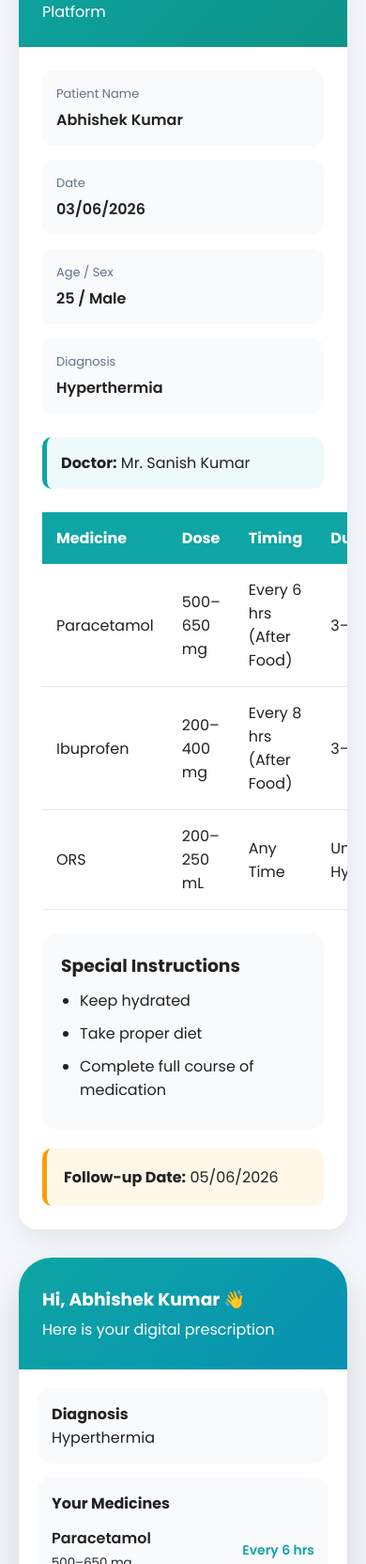
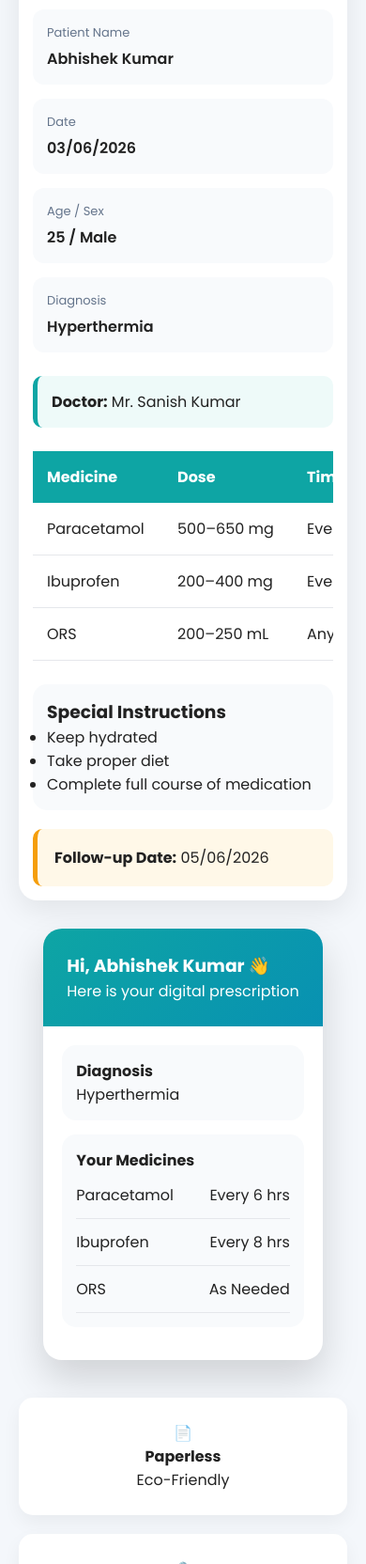
Before and after one commit to ankitbungla20-student/Patient-Data, a plain HTML site: page index.html in a window 390 px wide. Shown: the part 336-2000 px from the top of the page at 94% size. Drawn offline with Linux system fonts and the light colour scheme.

Commit message:
Add files via upload
added

```diff
--- a/index.html
+++ b/index.html
@@ -4,452 +4,80 @@
 <meta charset="UTF-8">
 <meta name="viewport" content="width=device-width, initial-scale=1.0">
 <title>Smart Digital Prescription</title>
-
 <link href="https://fonts.googleapis.com/css2?family=Poppins:wght@300;400;500;600;700&display=swap" rel="stylesheet">
-
 <style>
-*{
-    margin:0;
-    padding:0;
-    box-sizing:border-box;
-    font-family:'Poppins',sans-serif;
-}
-
-body{
-    background:#f4f7fb;
-    color:#222;
-}
-
-.container{
-    max-width:1400px;
-    margin:auto;
-    padding:40px 20px;
-}
-
-.header{
-    text-align:center;
-    margin-bottom:40px;
-}
-
-.header h1{
-    font-size:3rem;
-    color:#0d2342;
-    letter-spacing:1px;
-}
-
-.header p{
-    color:#666;
-    font-size:1.1rem;
-}
-
-.main{
-    display:grid;
-    grid-template-columns:1.2fr 0.8fr;
-    gap:30px;
-}
-
-.card{
-    background:white;
-    border-radius:20px;
-    box-shadow:0 10px 30px rgba(0,0,0,0.08);
-    overflow:hidden;
-}
-
-.prescription-header{
-    background:linear-gradient(135deg,#0ea5a4,#0d9488);
-    color:white;
-    padding:25px;
-}
-
-.clinic{
-    display:flex;
-    justify-content:space-between;
-    align-items:center;
-}
-
-.clinic h2{
-    font-size:1.7rem;
-}
-
-.badge{
-    background:white;
-    color:#0f766e;
-    padding:10px 16px;
-    border-radius:12px;
-    font-weight:600;
-}
-
-.section{
-    padding:25px;
-}
-
-.info-grid{
-    display:grid;
-    grid-template-columns:repeat(2,1fr);
-    gap:15px;
-    margin-bottom:25px;
-}
-
-.info-box{
-    background:#f8fafc;
-    padding:15px;
-    border-radius:12px;
-}
-
-.label{
-    font-size:13px;
-    color:#64748b;
-}
-
-.value{
-    font-weight:600;
-    margin-top:5px;
-}
-
-.doctor{
-    background:#eefaf9;
-    border-left:5px solid #0ea5a4;
-    padding:15px;
-    border-radius:10px;
-    margin-bottom:25px;
-}
-
-table{
-    width:100%;
-    border-collapse:collapse;
-    margin-top:10px;
-}
-
-th{
-    background:#0ea5a4;
-    color:white;
-    padding:15px;
-    text-align:left;
-}
-
-td{
-    padding:15px;
-    border-bottom:1px solid #e5e7eb;
-}
-
-.instructions{
-    background:#f8fafc;
-    border-radius:15px;
-    padding:20px;
-    margin-top:25px;
-}
-
-.instructions ul{
-    margin-left:20px;
-    margin-top:10px;
-}
-
-.instructions li{
-    margin-bottom:10px;
-}
-
-.followup{
-    background:#fff8e8;
-    border-left:5px solid #f59e0b;
-    padding:18px;
-    border-radius:10px;
-    margin-top:20px;
-}
-
-.mobile-card{
-    background:white;
-    border-radius:35px;
-    overflow:hidden;
-    box-shadow:0 20px 40px rgba(0,0,0,0.15);
-}
-
-.mobile-top{
-    background:linear-gradient(135deg,#0ea5a4,#0891b2);
-    color:white;
-    padding:30px 25px;
-}
-
-.mobile-top h3{
-    margin-bottom:5px;
-}
-
-.mobile-content{
-    padding:20px;
-}
-
-.mobile-box{
-    background:#f8fafc;
-    border-radius:15px;
-    padding:15px;
-    margin-bottom:15px;
-}
-
-.med{
-    display:flex;
-    justify-content:space-between;
-    align-items:center;
-    padding:12px 0;
-    border-bottom:1px solid #e5e7eb;
-}
-
-.med:last-child{
-    border-bottom:none;
-}
-
-.med-name{
-    font-weight:600;
-}
-
-.med-time{
-    color:#0ea5a4;
-    font-weight:600;
-    font-size:14px;
-}
-
-.footer-features{
-    display:grid;
-    grid-template-columns:repeat(4,1fr);
-    gap:20px;
-    margin-top:40px;
-}
-
-.feature{
-    background:white;
-    text-align:center;
-    padding:25px;
-    border-radius:15px;
-    box-shadow:0 8px 20px rgba(0,0,0,0.05);
-}
-
-.feature h4{
-    margin-top:10px;
-}
-
-@media(max-width:1000px){
-    .main{
-        grid-template-columns:1fr;
-    }
-
-    .footer-features{
-        grid-template-columns:repeat(2,1fr);
-    }
-}
-
-@media(max-width:600px){
-    .info-grid{
-        grid-template-columns:1fr;
-    }
-
-    .footer-features{
-        grid-template-columns:1fr;
-    }
-
-    .header h1{
-        font-size:2rem;
-    }
-}
+*{margin:0;padding:0;box-sizing:border-box;font-family:'Poppins',sans-serif}
+body{background:#f4f7fb;color:#222;overflow-x:hidden}
+.container{max-width:1400px;margin:auto;padding:20px}
+.header{text-align:center;margin-bottom:30px}
+.header h1{font-size:clamp(1.8rem,5vw,3rem);color:#0d2342}
+.main{display:grid;grid-template-columns:1.2fr .8fr;gap:30px}
+.card,.mobile-card{background:#fff;border-radius:20px;overflow:hidden}
+.card{box-shadow:0 10px 30px rgba(0,0,0,.08)}
+.prescription-header{background:linear-gradient(135deg,#0ea5a4,#0d9488);color:#fff;padding:25px}
+.clinic{display:flex;justify-content:space-between;align-items:center;gap:15px;flex-wrap:wrap}
+.badge{background:#fff;color:#0f766e;padding:10px 16px;border-radius:12px;font-weight:600}
+.section{padding:25px}
+.info-grid{display:grid;grid-template-columns:repeat(2,1fr);gap:15px;margin-bottom:25px}
+.info-box{background:#f8fafc;padding:15px;border-radius:12px}
+.label{font-size:13px;color:#64748b}
+.value{font-weight:600;margin-top:5px}
+.doctor{background:#eefaf9;border-left:5px solid #0ea5a4;padding:15px;border-radius:10px;margin-bottom:25px}
+.table-wrapper{overflow-x:auto}
+table{width:100%;min-width:650px;border-collapse:collapse}
+th{background:#0ea5a4;color:#fff;padding:15px;text-align:left}
+td{padding:15px;border-bottom:1px solid #e5e7eb}
+.instructions,.mobile-box{background:#f8fafc;border-radius:15px;padding:15px}
+.instructions{margin-top:25px}
+.followup{background:#fff8e8;border-left:5px solid #f59e0b;padding:18px;border-radius:10px;margin-top:20px}
+.mobile-card{max-width:380px;margin:auto;box-shadow:0 20px 40px rgba(0,0,0,.15)}
+.mobile-top{background:linear-gradient(135deg,#0ea5a4,#0891b2);color:#fff;padding:25px}
+.mobile-content{padding:20px}
+.mobile-box{margin-bottom:15px}
+.med{display:flex;justify-content:space-between;padding:12px 0;border-bottom:1px solid #e5e7eb}
+.footer-features{display:grid;grid-template-columns:repeat(4,1fr);gap:20px;margin-top:40px}
+.feature{background:#fff;text-align:center;padding:25px;border-radius:15px;box-shadow:0 8px 20px rgba(0,0,0,.05)}
+@media(max-width:1000px){.main{grid-template-columns:1fr}.footer-features{grid-template-columns:repeat(2,1fr)}.mobile-card{max-width:500px}}
+@media(max-width:768px){.info-grid,.footer-features{grid-template-columns:1fr}.clinic{flex-direction:column;align-items:flex-start}.mobile-card{max-width:100%}.section{padding:15px}}
 </style>
 </head>
 <body>
-
 <div class="container">
-
-    <div class="header">
-        <h1>DIGITAL SMART PRESCRIPTION</h1>
-        <p>Your Prescription. Anytime. Anywhere.</p>
-    </div>
-
-    <div class="main">
-
-        <!-- LEFT PRESCRIPTION CARD -->
-
-        <div class="card">
-
-            <div class="prescription-header">
-                <div class="clinic">
-                    <div>
-                        <h2>HEALTH PLUS CLINIC</h2>
-                        <p>Digital Healthcare Platform</p>
-                    </div>
-                    <div class="badge">
-                        e-Prescription
-                    </div>
-                </div>
-            </div>
-
-            <div class="section">
-
-                <div class="info-grid">
-
-                    <div class="info-box">
-                        <div class="label">Patient Name</div>
-                        <div class="value">Abhishek Kumar</div>
-                    </div>
-
-                    <div class="info-box">
-                        <div class="label">Date</div>
-                        <div class="value">03/06/2026</div>
-                    </div>
-
-                    <div class="info-box">
-                        <div class="label">Age / Sex</div>
-                        <div class="value">25 / Male</div>
-                    </div>
-
-                    <div class="info-box">
-                        <div class="label">Diagnosis</div>
-                        <div class="value">Hyperthermia</div>
-                    </div>
-
-                </div>
-
-                <div class="doctor">
-                    <strong>Doctor:</strong> Mr. Sanish Kumar
-                </div>
-
-                <table>
-                    <thead>
-                    <tr>
-                        <th>Medicine</th>
-                        <th>Dose</th>
-                        <th>Timing</th>
-                        <th>Duration</th>
-                    </tr>
-                    </thead>
-
-                    <tbody>
-
-                    <tr>
-                        <td>Paracetamol</td>
-                        <td>500–650 mg</td>
-                        <td>Every 6 hrs (After Food)</td>
-                        <td>3–5 Days</td>
-                    </tr>
-
-                    <tr>
-                        <td>Ibuprofen</td>
-                        <td>200–400 mg</td>
-                        <td>Every 8 hrs (After Food)</td>
-                        <td>3–5 Days</td>
-                    </tr>
-
-                    <tr>
-                        <td>ORS</td>
-                        <td>200–250 mL</td>
-                        <td>Any Time</td>
-                        <td>Until Hydrated</td>
-                    </tr>
-
-                    </tbody>
-                </table>
-
-                <div class="instructions">
-                    <h3>Special Instructions</h3>
-                    <ul>
-                        <li>Keep hydrated</li>
-                        <li>Take proper diet</li>
-                        <li>Complete full course of medication</li>
-                    </ul>
-                </div>
-
-                <div class="followup">
-                    <strong>Follow-up Date:</strong> 05/06/2026
-                </div>
-
-            </div>
-
-        </div>
-
-        <!-- MOBILE APP PREVIEW -->
-
-        <div class="mobile-card">
-
-            <div class="mobile-top">
-                <h3>Hi, Abhishek Kumar 👋</h3>
-                <p>Here is your digital prescription</p>
-            </div>
-
-            <div class="mobile-content">
-
-                <div class="mobile-box">
-                    <strong>Diagnosis</strong>
-                    <p>Hyperthermia</p>
-                </div>
-
-                <div class="mobile-box">
-                    <h4>Your Medicines</h4>
-
-                    <div class="med">
-                        <div>
-                            <div class="med-name">Paracetamol</div>
-                            <small>500–650 mg</small>
-                        </div>
-                        <div class="med-time">Every 6 hrs</div>
-                    </div>
-
-                    <div class="med">
-                        <div>
-                            <div class="med-name">Ibuprofen</div>
-                            <small>200–400 mg</small>
-                        </div>
-                        <div class="med-time">Every 8 hrs</div>
-                    </div>
-
-                    <div class="med">
-                        <div>
-                            <div class="med-name">ORS</div>
-                            <small>200–250 mL</small>
-                        </div>
-                        <div class="med-time">As Needed</div>
-                    </div>
-
-                </div>
-
-                <div class="mobile-box">
-                    <strong>Doctor</strong>
-                    <p>Mr. Sanish Kumar</p>
-                </div>
-
-                <div class="mobile-box">
-                    <strong>Next Follow-up</strong>
-                    <p>05/06/2026</p>
-                </div>
-
-            </div>
-
-        </div>
-
-    </div>
-
-    <div class="footer-features">
-
-        <div class="feature">
-            📄
-            <h4>Paperless</h4>
-            <p>Eco-Friendly</p>
-        </div>
-
-        <div class="feature">
-            🔒
-            <h4>Secure</h4>
-            <p>Protected Records</p>
-        </div>
-
-        <div class="feature">
-            📱
-            <h4>Accessible</h4>
-            <p>Anytime Anywhere</p>
-        </div>
-
-        <div class="feature">
-            ⏰
-            <h4>Reminders</h4>
-            <p>Never Miss A Dose</p>
-        </div>
-
-    </div>
-
+<div class="header"><h1>DIGITAL SMART PRESCRIPTION</h1><p>Your Prescription. Anytime. Anywhere.</p></div>
+<div class="main">
+<div class="card">
+<div class="prescription-header"><div class="clinic"><div><h2>HEALTH PLUS CLINIC</h2><p>Digital Healthcare Platform</p></div><div class="badge">e-Prescription</div></div></div>
+<div class="section">
+<div class="info-grid">
+<div class="info-box"><div class="label">Patient Name</div><div class="value">Abhishek Kumar</div></div>
+<div class="info-box"><div class="label">Date</div><div class="value">03/06/2026</div></div>
+<div class="info-box"><div class="label">Age / Sex</div><div class="value">25 / Male</div></div>
+<div class="info-box"><div class="label">Diagnosis</div><div class="value">Hyperthermia</div></div>
 </div>
-
+<div class="doctor"><strong>Doctor:</strong> Mr. Sanish Kumar</div>
+<div class="table-wrapper">
+<table>
+<tr><th>Medicine</th><th>Dose</th><th>Timing</th><th>Duration</th></tr>
+<tr><td>Paracetamol</td><td>500–650 mg</td><td>Every 6 hrs (After Food)</td><td>3–5 Days</td></tr>
+<tr><td>Ibuprofen</td><td>200–400 mg</td><td>Every 8 hrs (After Food)</td><td>3–5 Days</td></tr>
+<tr><td>ORS</td><td>200–250 mL</td><td>Any Time</td><td>Until Hydrated</td></tr>
+</table></div>
+<div class="instructions"><h3>Special Instructions</h3><ul><li>Keep hydrated</li><li>Take proper diet</li><li>Complete full course of medication</li></ul></div>
+<div class="followup"><strong>Follow-up Date:</strong> 05/06/2026</div>
+</div></div>
+<div class="mobile-card">
+<div class="mobile-top"><h3>Hi, Abhishek Kumar 👋</h3><p>Here is your digital prescription</p></div>
+<div class="mobile-content">
+<div class="mobile-box"><strong>Diagnosis</strong><p>Hyperthermia</p></div>
+<div class="mobile-box"><h4>Your Medicines</h4><div class="med"><span>Paracetamol</span><span>Every 6 hrs</span></div><div class="med"><span>Ibuprofen</span><span>Every 8 hrs</span></div><div class="med"><span>ORS</span><span>As Needed</span></div></div>
+</div></div>
+</div>
+<div class="footer-features">
+<div class="feature">📄<h4>Paperless</h4><p>Eco-Friendly</p></div>
+<div class="feature">🔒<h4>Secure</h4><p>Protected Records</p></div>
+<div class="feature">📱<h4>Accessible</h4><p>Anytime Anywhere</p></div>
+<div class="feature">⏰<h4>Reminders</h4><p>Never Miss A Dose</p></div>
+</div>
+</div>
 </body>
 </html>
```
